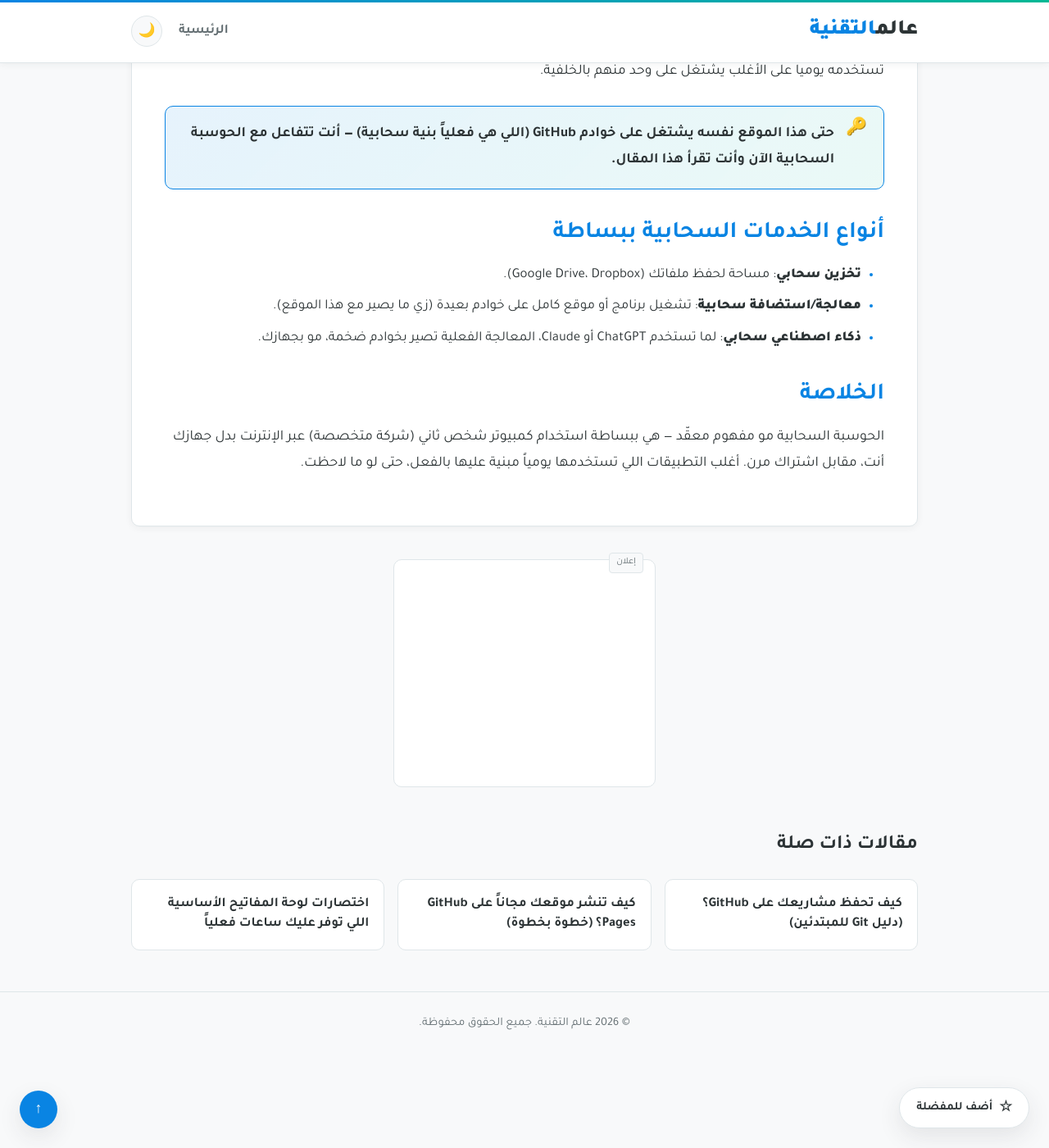
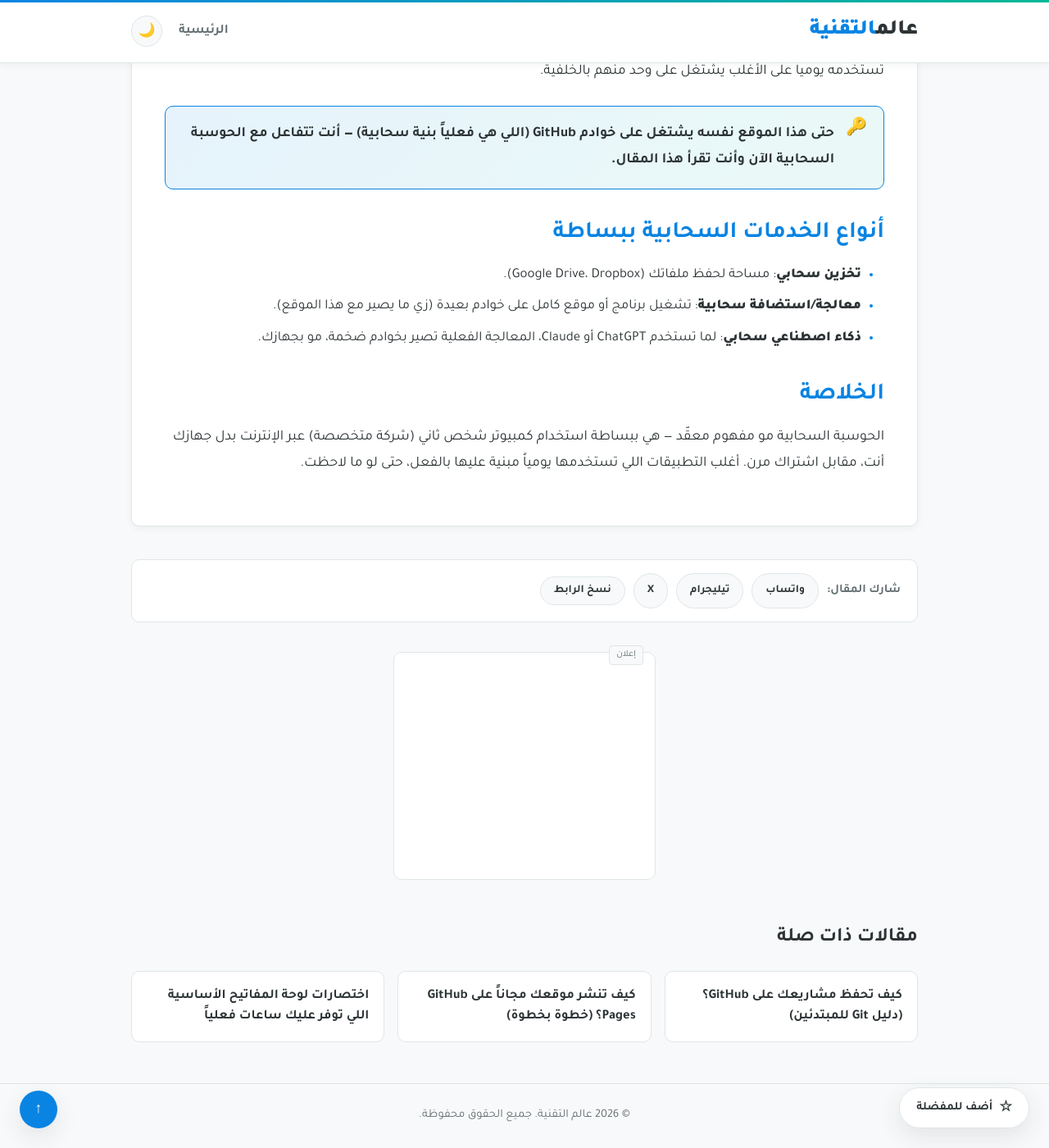
Before and after one commit to mohamadqwe200i/-, a Jekyll site: the page built from _posts/2026-08-06-what-is-cloud-computing.md, in a window 1280 px wide and 1400 px high, scrolled down 1215 px. Shown: the whole window at 82% size. Built offline with Jekyll 4.4.1, drawn with Linux system fonts in a browser that asks for light colours.

Commit message:
Add files via upload

```diff
--- a/_layouts/default.html
+++ b/_layouts/default.html
@@ -37,6 +37,23 @@
         {{ content }}
 
         {% if page.date %}
+        <div class="share-bar">
+            <span class="share-label">شارك المقال:</span>
+            <a class="share-btn share-whatsapp" target="_blank" rel="noopener"
+               href="https://wa.me/?text={{ page.title | url_encode }}%20{{ page.url | absolute_url | url_encode }}">
+                واتساب
+            </a>
+            <a class="share-btn share-telegram" target="_blank" rel="noopener"
+               href="https://t.me/share/url?url={{ page.url | absolute_url | url_encode }}&text={{ page.title | url_encode }}">
+                تيليجرام
+            </a>
+            <a class="share-btn share-x" target="_blank" rel="noopener"
+               href="https://twitter.com/intent/tweet?text={{ page.title | url_encode }}&url={{ page.url | absolute_url | url_encode }}">
+                X
+            </a>
+            <button class="share-btn share-copy" type="button" data-url="{{ page.url | absolute_url }}">نسخ الرابط</button>
+        </div>
+
         <!-- إعلان Adsterra Banner حقيقي (300x250) داخل صفحة المقال -->
         <div class="sponsor-block sponsor-block-inline">
             <span class="sponsor-label">إعلان</span>
--- a/script.js
+++ b/script.js
@@ -294,7 +294,30 @@ document.addEventListener("DOMContentLoaded", () => {
         });
     }
 
-    // 8. جدول محتويات تلقائي — يُبنى من عناوين H2 داخل أي مقال طويل (3 عناوين فأكثر)
+    // 8. زر "نسخ الرابط" بشريط مشاركة المقال
+    const shareCopyBtn = document.querySelector('.share-copy');
+    if (shareCopyBtn) {
+        shareCopyBtn.addEventListener('click', () => {
+            const url = shareCopyBtn.dataset.url;
+            const onDone = () => {
+                const original = 'نسخ الرابط';
+                shareCopyBtn.textContent = 'تم النسخ ✓';
+                shareCopyBtn.classList.add('is-copied');
+                setTimeout(() => { shareCopyBtn.textContent = original; shareCopyBtn.classList.remove('is-copied'); }, 1600);
+            };
+            if (navigator.clipboard && navigator.clipboard.writeText) {
+                navigator.clipboard.writeText(url).then(onDone).catch(() => {});
+            } else {
+                const ta = document.createElement('textarea');
+                ta.value = url; ta.style.position = 'fixed'; ta.style.opacity = '0';
+                document.body.appendChild(ta); ta.select();
+                try { document.execCommand('copy'); onDone(); } catch (e) {}
+                document.body.removeChild(ta);
+            }
+        });
+    }
+
+    // 9. جدول محتويات تلقائي — يُبنى من عناوين H2 داخل أي مقال طويل (3 عناوين فأكثر)
     const postContent = document.querySelector('.post-content');
     if (postContent) {
         const headings = postContent.querySelectorAll('h2');
--- a/style.css
+++ b/style.css
@@ -184,6 +184,28 @@ a { text-decoration: none; color: var(--primary-color); }
 /* ==========================================================================
    مقالات ذات صلة
    ========================================================================== */
+/* ==========================================================================
+   شريط مشاركة المقال
+   ========================================================================== */
+.share-bar {
+    display: flex; align-items: center; gap: 10px; flex-wrap: wrap;
+    margin: 36px 0; padding: 16px 20px;
+    background: var(--surface-color); border: 1px solid var(--border-color); border-radius: var(--radius);
+}
+.share-label { font-weight: bold; color: var(--text-secondary); font-size: 0.92rem; }
+.share-btn {
+    display: inline-flex; align-items: center; gap: 6px;
+    padding: 8px 16px; border-radius: 999px; font-size: 0.85rem; font-weight: bold;
+    font-family: 'Tajawal', sans-serif; cursor: pointer; border: 1px solid var(--border-color);
+    background: var(--bg-color); color: var(--text-primary);
+    transition: transform 0.15s ease, filter 0.15s ease;
+}
+.share-btn:hover { transform: translateY(-2px); text-decoration: none; }
+.share-whatsapp:hover { background: #25d366; color: #fff; border-color: #25d366; }
+.share-telegram:hover { background: #229ed9; color: #fff; border-color: #229ed9; }
+.share-x:hover { background: #14171a; color: #fff; border-color: #14171a; }
+.share-copy.is-copied { background: var(--accent-color); color: #08211c; border-color: var(--accent-color); }
+
 .related-posts { margin: 50px 0; }
 .related-posts h2 { font-size: 1.5rem; margin-bottom: 18px; }
 .related-posts-grid { display: grid; grid-template-columns: repeat(auto-fill, minmax(240px, 1fr)); gap: 16px; }
```
